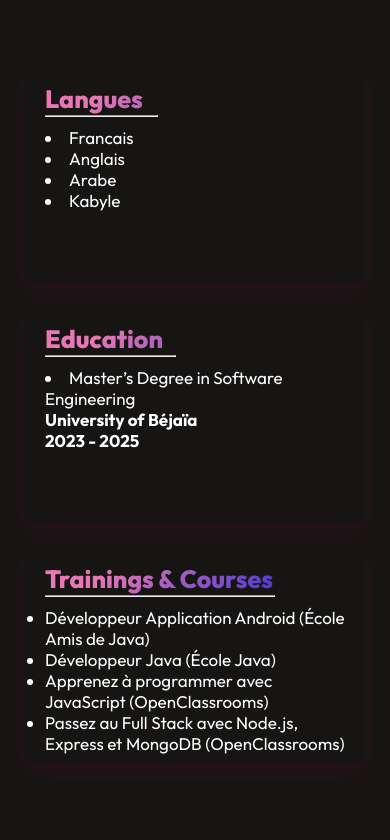
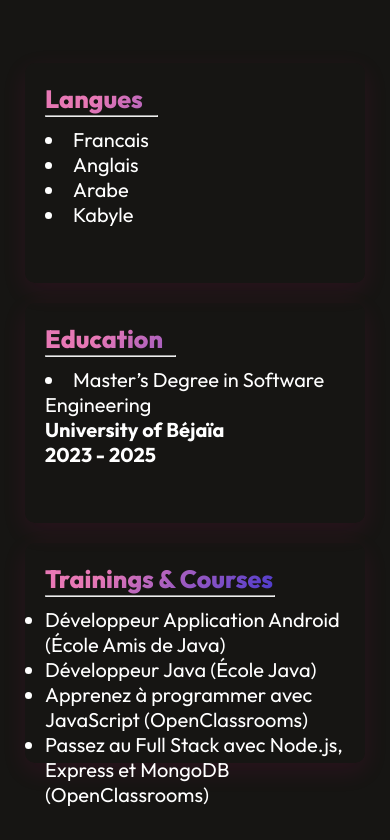
Before and after one commit to Thawanza/Mon-Portfolio, a React (Vite) app: page / in a window 390 px wide. Shown: the part 2040-2880 px from the top of the page. Built offline with nearby package versions, Linux system fonts and the light colour scheme.

Commit message:
update About

```diff
--- a/src/Components/About/About.css
+++ b/src/Components/About/About.css
@@ -137,11 +137,11 @@
     }
 
     .about-achievement li {
-        font-size: 17px;
+        font-size: 20px;
     }
 
     .about-achievement h6 {
-        font-size: 17px;
+        font-size: 20px;
     }
 
 }
--- a/src/Components/Contact/Contact.css
+++ b/src/Components/Contact/Contact.css
@@ -151,6 +151,7 @@
 
     .contact-left p {
         font-size: 23px;
+        margin-top: 10px;
     }
 
     .contact-detail {
--- a/src/Components/Projects/Project.css
+++ b/src/Components/Projects/Project.css
@@ -111,7 +111,6 @@
 
   .project-container {
     grid-template-columns: 1fr;
-    /* ✅ une seule carte par ligne sur mobile */
     gap: 35px;
     margin : 20px 30px;
   }
```
